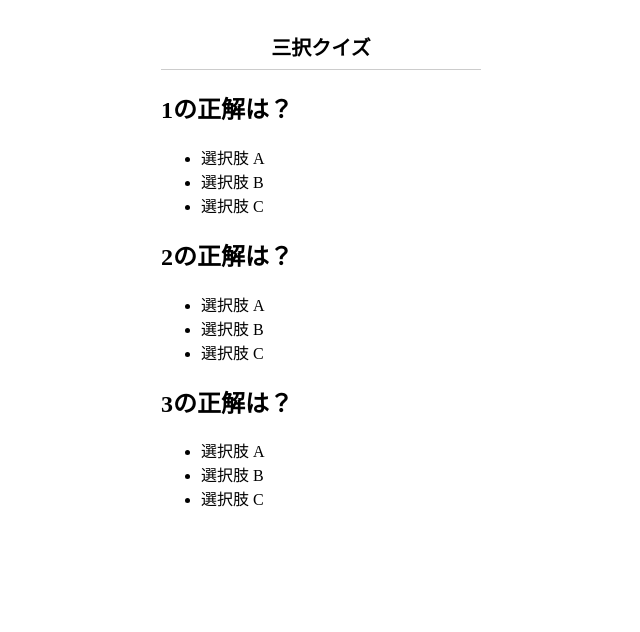
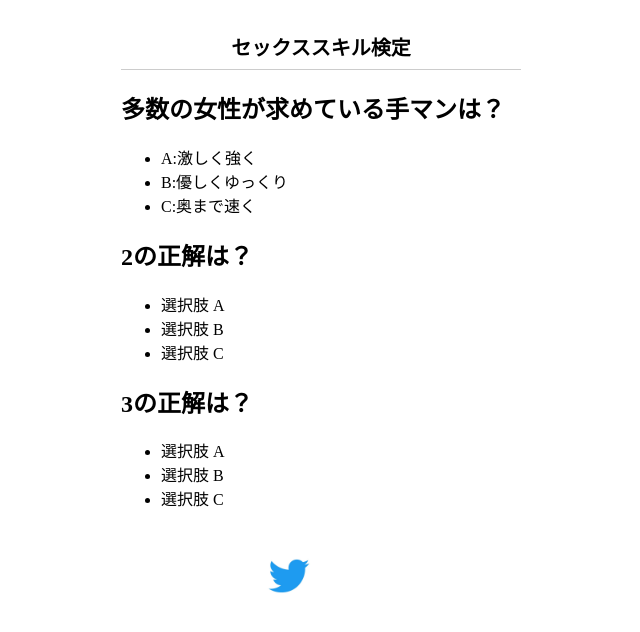
Before and after one commit to ric-23/quiz, a plain HTML site: page index.html in a window 1280 px wide. Shown: the whole page, without its empty margins (319-959 px from the left). Drawn offline with Linux system fonts and the light colour scheme.

Commit message:
Add files via upload

```diff
--- a/index.html
+++ b/index.html
@@ -4,18 +4,22 @@
     <meta charset="UTF-8">
     <meta http-equiv="X-UA-Compatible" content="IE=edge">
     <meta name="viewport" content="width=device-width, initial-scale=1.0">
-    <title>三択クイズ</title>
+    <title>セックススキル検定</title>
     <link rel="stylesheet" href="style.css">
 </head>
 <body>
     <main>
      <section>
-        <h1>三択クイズ</h1>
+        <h1>セックススキル検定</h1>
 
 
      </section>
     </main>
-
+    <footer>
+<a href="https://twitter.com/intent/tweet?url=https://ric-23.github.io/quiz/&text=%E3%82%BB%E3%83%83%E3%82%AF%E3%82%B9%E3%82%B9%E3%82%AD%E3%83%AB%E6%A4%9C%E5%AE%9A%E3%82%92%E5%8F%97%E3%81%91%E3%82%8B%E3%81%93%E3%81%A8%E3%81%8C%E3%81%A7%E3%81%8D%E3%81%BE%E3%81%99%EF%BC%81%20#%20%E3%82%BB%E3%83%83%E3%82%AF%E3%82%B9%E3%82%B9%E3%82%AD%E3%83%AB%E6%A4%9C%E5%AE%9A">
+    <img src="images/002l.jpg.png" alt="" class="img">
+</a>
+</footer>
     <script src="main.js"></script>
 </body>
 </html>
--- a/main.js
+++ b/main.js
@@ -52,7 +52,7 @@ main.appendChild(section);
 // 問題文, 選択肢, 選択肢, 選択肢, 正解(0, 1, 2)
 
 const quizzes = [
-                ['1の正解は？', '選択肢 A', '選択肢 B', '選択肢 C', 0],
+                ['多数の女性が求めている手マンは？', 'A:激しく強く', 'B:優しくゆっくり', 'C:奥まで速く', 1],
                 ['2の正解は？', '選択肢 A', '選択肢 B', '選択肢 C', 01],
                 ['3の正解は？', '選択肢 A', '選択肢 B', '選択肢 C', 0],
 ];
--- a/style.css
+++ b/style.css
@@ -1,6 +1,16 @@
 main {
     margin: 32px auto 0;
-    width: 320px;
+    width: 400px;
+}
+
+.img {
+    width: 5%;
+}
+footer {
+    margin: 20px auto 0;
+    align-items: center;
+    text-align: center;
+    position: absolute;
 }
 
 h1 {
```
Also changed, not shown: images/002l.jpg.png (added).
